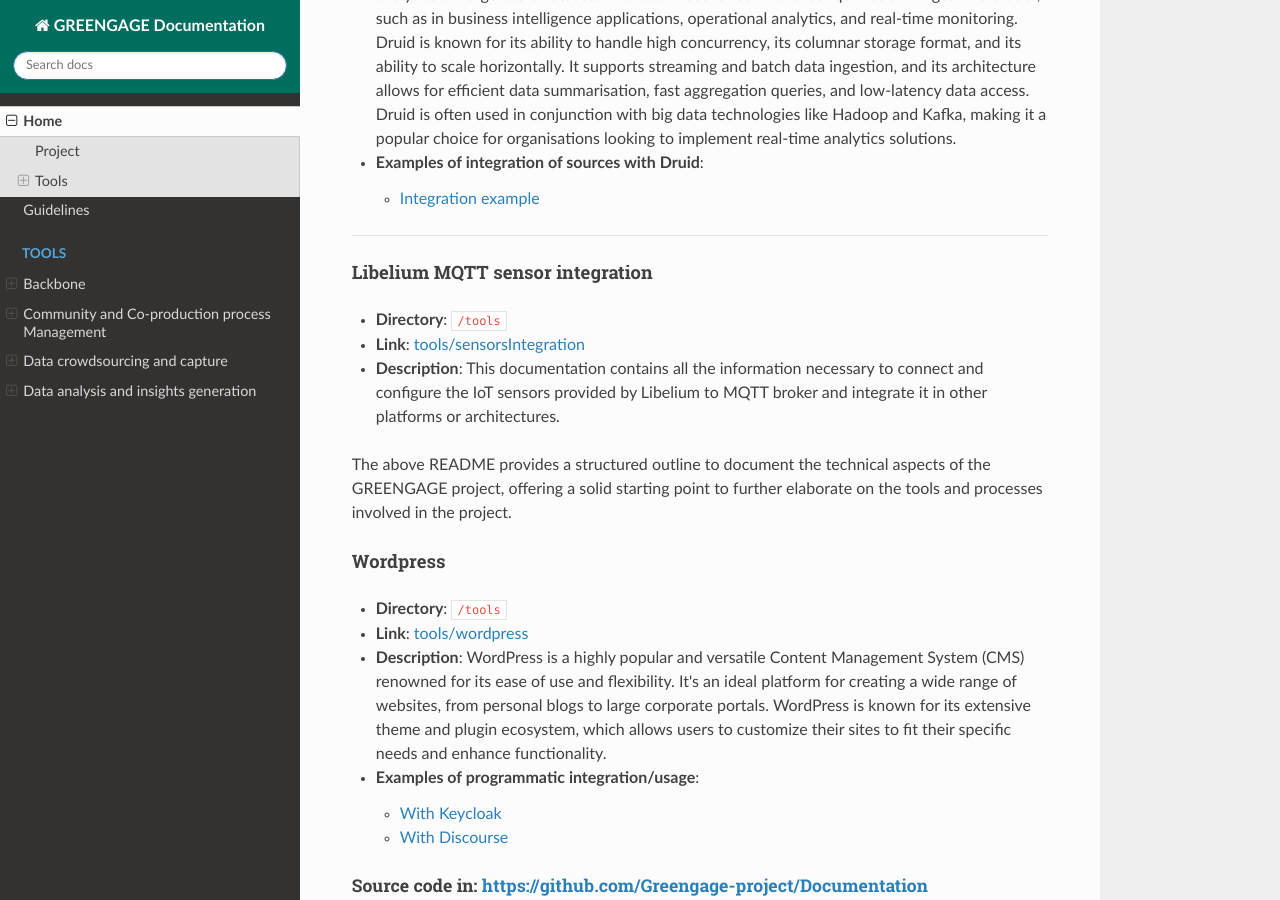
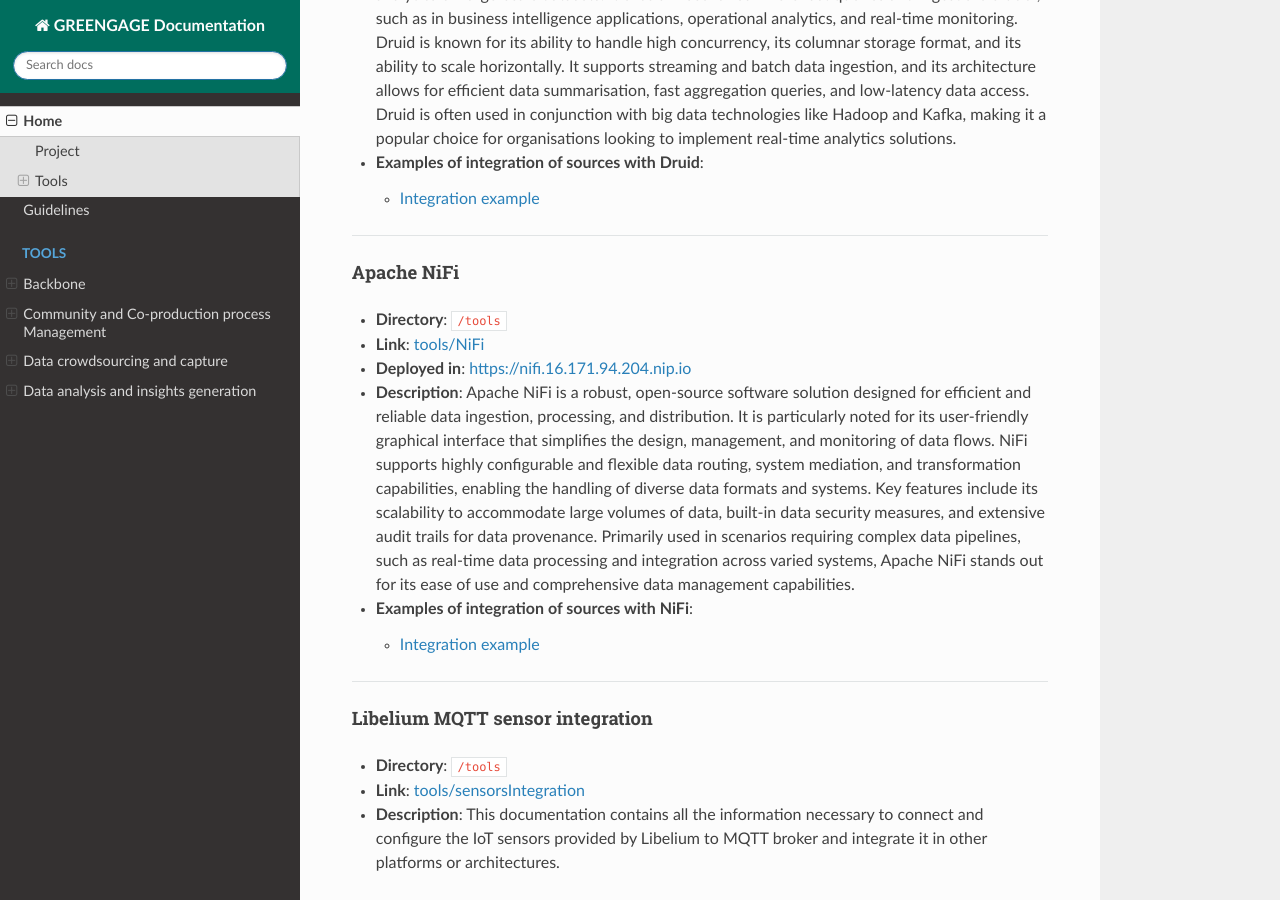
Before and after one commit to Greengage-project/Documentation, an MkDocs documentation site: the page built from docs/index.md, in a window 1280 px wide and 900 px high, scrolled down 2931 px. Built offline with MkDocs 1.6.1, drawn with Linux system fonts in a browser that asks for light colours; nearby versions of some CDN libraries.

Commit message:
Nifi in main view

```diff
--- a/docs/index.md
+++ b/docs/index.md
@@ -94,6 +94,18 @@
 
 ---
 
+#### Apache NiFi
+
+- **Directory**: `/tools`
+- **Link**: [tools/NiFi](tools/nifi)
+- **Deployed in**: [https://nifi.16.171.94.204.nip.io](https://nifi.16.171.94.204.nip.io/nifi)
+- **Description**: Apache NiFi is a robust, open-source software solution designed for efficient and reliable data ingestion, processing, and distribution. It is particularly noted for its user-friendly graphical interface that simplifies the design, management, and monitoring of data flows. NiFi supports highly configurable and flexible data routing, system mediation, and transformation capabilities, enabling the handling of diverse data formats and systems. Key features include its scalability to accommodate large volumes of data, built-in data security measures, and extensive audit trails for data provenance. Primarily used in scenarios requiring complex data pipelines, such as real-time data processing and integration across varied systems, Apache NiFi stands out for its ease of use and comprehensive data management capabilities.
+
+  - **Examples of integration of sources with NiFi**:
+    - [Integration example](tools/nifi/examples)
+
+---
+
 #### Libelium MQTT sensor integration
 
 - **Directory**: `/tools`
```
Also changed, not shown: docs/tools/nifi/examples/index.md (line endings or trailing spaces).
